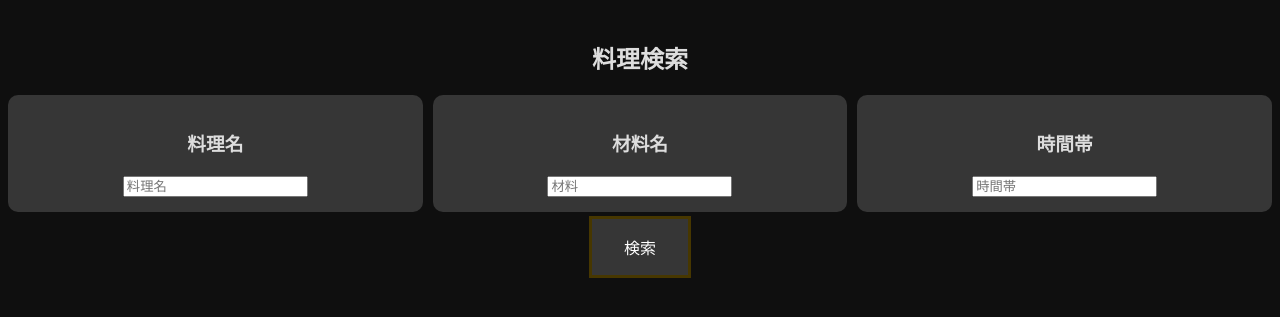
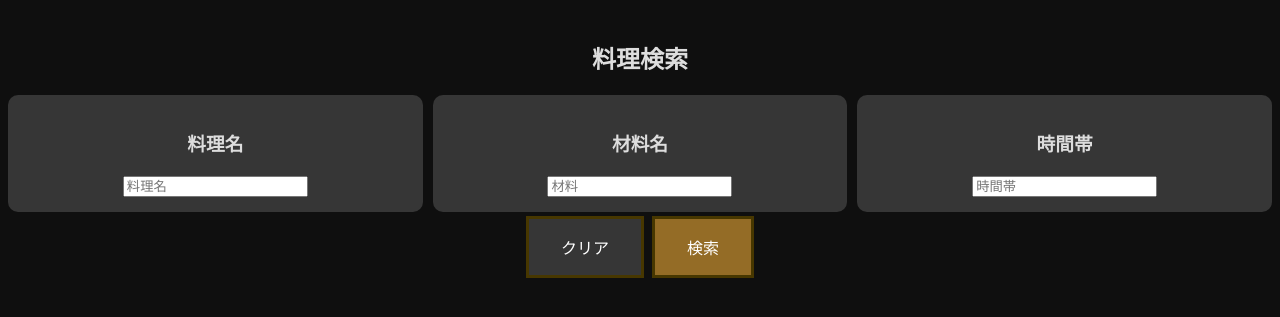
Before and after one commit to dyecon/equipmentManager, a website: page index.html in a window 1280 px wide. Shown: the part 463-780 px from the top of the page. Drawn offline with Linux system fonts and the light colour scheme.

Commit message:
Add clear button, improve main button css

```diff
--- a/index.html
+++ b/index.html
@@ -64,7 +64,8 @@
                         <input type = "text" placeholder="時間帯" name="time"/>
                     </div>
                 </div>
-                    <button type="submit" class = "button">検索</button>
+                <button type="reset" class = "button">クリア</button>
+                <button type="submit" class = "button_main">検索</button>
             </form>
         </div>
     </div>
--- a/styles.css
+++ b/styles.css
@@ -120,7 +120,18 @@ body, html {
     transition: 0.3s;
 }
 
-.button:hover {
+.button_main {
+    background-color: #946c26;
+    border: 0.2em solid #473700;
+    color: white;
+    padding: 16px 32px;
+    text-align: center;
+    font-size: 16px;
+    margin: 4px 2px;
+    transition: 0.3s;
+}
+
+.button:hover, .button_main:hover {
     background-color: #dab631;
     color: black;
 }
```
Lines whose indentation alone changed are shown as unchanged.
